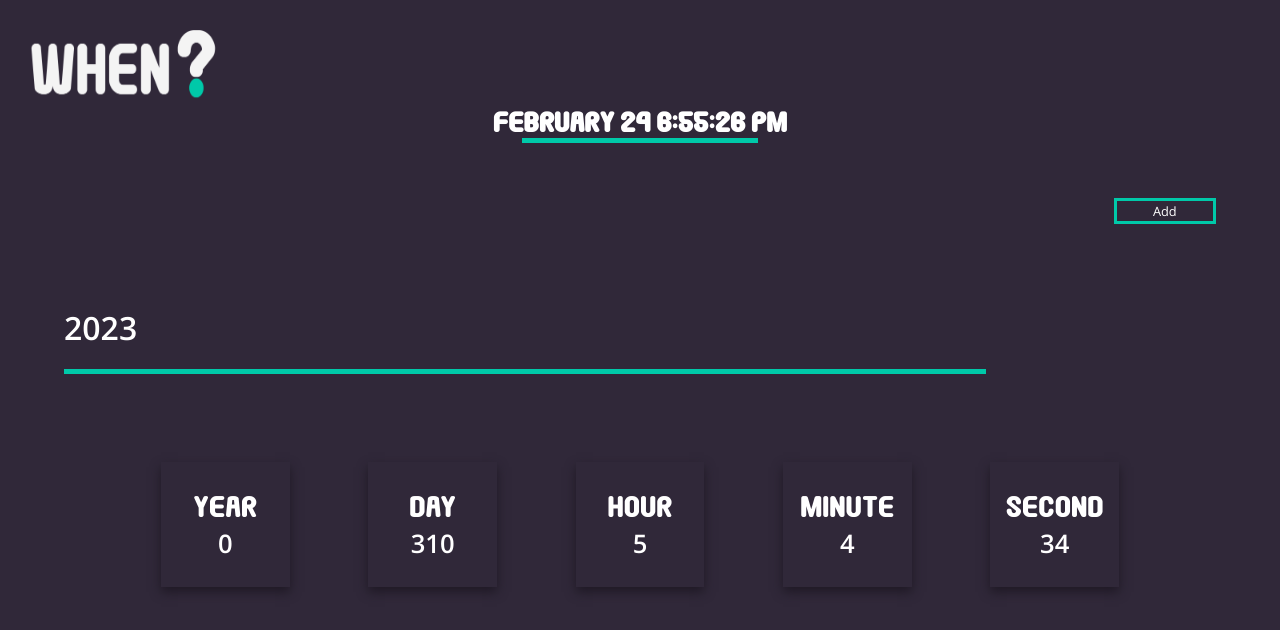
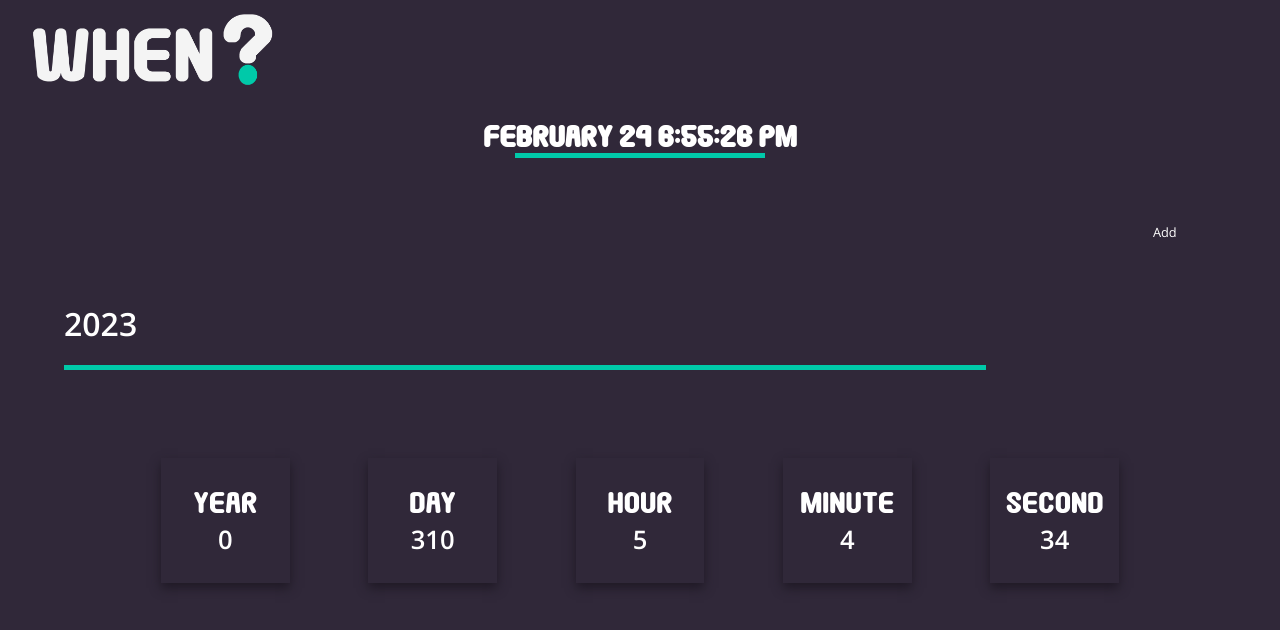
Before and after one commit to z-sanchez/when, a React (Create React App) app in the folder client/: page / in a window 1280 px wide. Shown: the top 630 px of the page. Built offline with nearby package versions, Linux system fonts and the light colour scheme.

Commit message:
css changes. Trying to figure out why button inputs look different on ios

```diff
--- a/client/src/Assets/Styles/styles.css
+++ b/client/src/Assets/Styles/styles.css
@@ -13,7 +13,7 @@
 #appGrid {
   display: grid;
   grid-template-columns: auto;
-  grid-template-rows: 135px auto auto;
+  grid-template-rows: auto auto auto;
   row-gap: 25px;
   justify-items: center;
 }
@@ -36,12 +36,13 @@
   justify-content: center;
   align-content: center;
   justify-content: flex-start;
-  margin: 0 0 0 2%;
+  margin: 0 0 2% 2%;
 }
 #logo img {
-  margin-top: 15%;
-  width: 30vw;
+  margin-top: 5%;
+  width: auto;
   height: auto;
+  max-width: 250px;
 }
 
 #currentDate {
@@ -58,7 +59,7 @@
   color: #FFFFFF;
   padding: 0;
   margin: 0;
-  font-size: 3vh;
+  font-size: 6vw;
 }
 #currentDate .countdown--bar {
   height: 5px;
@@ -70,7 +71,7 @@
   align-items: center;
   justify-content: center;
   align-content: center;
-  justify-content: end;
+  justify-content: flex-end;
   width: 100%;
 }
 #buttonFlex #cancelButton {
@@ -85,15 +86,13 @@
   align-content: center;
   justify-content: flex-start;
   width: 100%;
-  max-height: 1000px;
 }
 #addCountdown input {
   width: 28%;
-  margin-bottom: 7%;
   margin-right: 3%;
   font-family: osRegular, "Nunito", sans-serif;
   color: #FFFFFF;
-  border: 3px solid #00C9A9;
+  border-style: none;
   background-color: #302839;
 }
 #addCountdown input:hover {
@@ -110,6 +109,7 @@
   width: 90%;
 }
 #addCountdown form {
+  margin-top: 5%;
   display: flex;
   flex-flow: column;
   align-items: center;
@@ -226,6 +226,7 @@
 }
 #countdownFlex .countdown h1 {
   align-self: flex-start;
+  margin-top: 0;
 }
 #countdownFlex .countdown .countdown--bar {
   align-self: flex-start;
@@ -236,11 +237,6 @@
 }
 
 @media screen and (min-width: 1000px) {
-  #logo img {
-    width: 15vw;
-    height: 10vh;
-  }
-
   .countdownBoxFlex {
     align-self: center;
     width: 90%;
@@ -253,11 +249,18 @@
     font-size: 2vw;
   }
 
+  #currentDate h1 {
+    font-size: 2vw;
+  }
+
   #addCountdown input {
     width: 8%;
     align-self: flex-end;
     margin: 3% 5% 3% 0;
     font-size: 1vw;
+  }
+  #addCountdown form {
+    margin-top: 3%;
   }
   #addCountdown form .countdownBoxFlex .countdownBox .countdownBox__count {
     margin-bottom: 30%;
--- a/client/src/Assets/Styles/styles.sass
+++ b/client/src/Assets/Styles/styles.sass
@@ -36,7 +36,7 @@ $accent-green: #00C9A9
 #appGrid
   display: grid
   grid-template-columns: auto
-  grid-template-rows: 135px auto auto
+  grid-template-rows: auto auto auto
   row-gap: 25px
   justify-items: center
 
@@ -54,11 +54,12 @@ $accent-green: #00C9A9
   align-self: flex-start
   @include centerAligned(row)
   justify-content: flex-start
-  margin: 0 0 0 2%
+  margin: 0 0 2% 2%
   img
-    margin-top: 15%
-    width: 30vw
+    margin-top: 5%
+    width: auto
     height: auto
+    max-width: 250px
 
 #currentDate
   height: 50%
@@ -67,13 +68,13 @@ $accent-green: #00C9A9
   h1
     @include fontStyle($white-text, roundPop)
     @include spaceKiller
-    font-size: 3vh
+    font-size: 6vw
   .countdown--bar
     height: 5px
 
 #buttonFlex
   @include centerAligned(row)
-  justify-content: end
+  justify-content: flex-end
   width: 100%
   #cancelButton
     display: none
@@ -82,13 +83,11 @@ $accent-green: #00C9A9
   @include centerAligned(column)
   justify-content: flex-start
   width: 100%
-  max-height: 1000px
   input
     width: 28%
-    margin-bottom: 7%
     margin-right: 3%
     @include fontStyle($white-text, osRegular)
-    border: 3px solid $accent-green
+    border-style: none
     background-color: $background
   input:hover
     background-color: $accent-green
@@ -101,6 +100,7 @@ $accent-green: #00C9A9
     display: none
     width: 90%
   form
+    margin-top: 5%
     @include centerAligned(column)
     width: 100%
     align-items: flex-start
@@ -192,6 +192,7 @@ $accent-green: #00C9A9
     @include centerAligned(column)
     h1
       align-self: flex-start
+      margin-top: 0
     .countdown--bar
       align-self: flex-start
       height: 5px
@@ -202,12 +203,6 @@ $accent-green: #00C9A9
 
 
 @media screen and (min-width: 1000px)
-
-  #logo
-    img
-      width: 15vw
-      height: 10vh
-
   .countdownBoxFlex
     align-self: center
     width: 90%
@@ -218,7 +213,9 @@ $accent-green: #00C9A9
         h1, p
           font-size: 2vw
 
-
+  #currentDate
+    h1
+      font-size: 2vw
 
   #addCountdown
     input
@@ -227,6 +224,7 @@ $accent-green: #00C9A9
       margin: 3% 5% 3% 0
       font-size: 1vw
     form
+      margin-top: 3%
       .countdownBoxFlex
         .countdownBox
           .countdownBox__count
```
Also changed, not shown: 1 other file (tests, documents, lock files or other folders).
